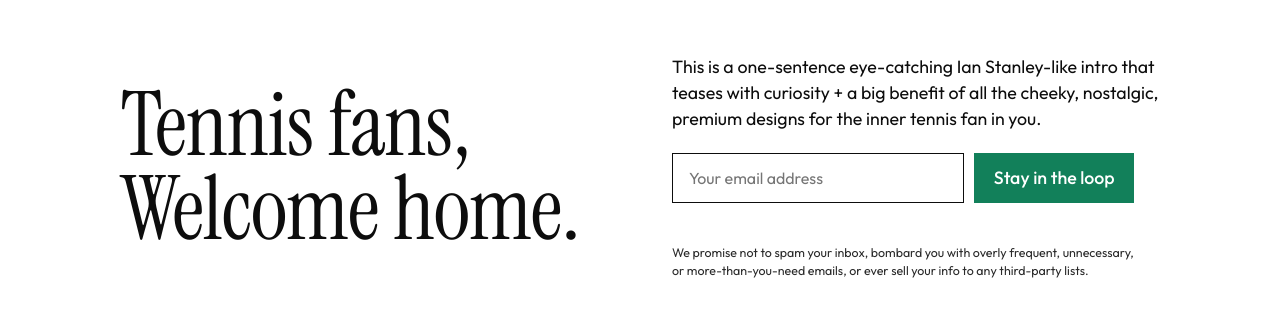
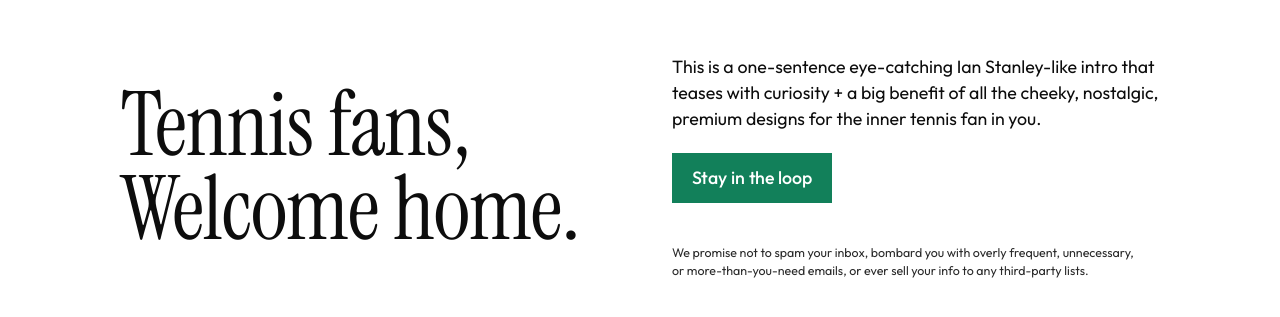
Before and after one commit to erikerosner/smashing-apparel-site, a plain HTML site: page index.html in a window 1280 px wide. Shown: the part 233-550 px from the top of the page. Drawn offline with Linux system fonts and the light colour scheme.

Commit message:
Reveal email form from Stay in the loop button; add Osmo character stagger buttons
Co-Authored-By: Claude Opus 5.5 <noreply@anthropic.com>

```diff
--- a/index.html
+++ b/index.html
@@ -11,6 +11,9 @@
   <meta property="og:url" content="https://smashingapparel.com/">
   <meta property="og:title" content="Smashing Apparel — Tennis fans, welcome home.">
   <meta property="og:description" content="Cheeky, nostalgic, premium designs for the inner tennis fan in you.">
+
+  <!-- Lets CSS hide the form behind the button only when JS is running -->
+  <script>document.documentElement.classList.add('js');</script>
 
   <link rel="preconnect" href="https://fonts.googleapis.com">
   <link rel="preconnect" href="https://fonts.gstatic.com" crossorigin>
@@ -56,6 +59,61 @@
       }
     }
 
+    /* ------------------------- Button with CSS Character Stagger by Osmo [https://osmo.supply/] ------------------------- */
+
+    .btn-animate-chars {
+      color: #131313;
+      cursor: pointer;
+      border-radius: .25em;
+      flex-grow: 1;
+      justify-content: center;
+      align-items: center;
+      max-width: 12em;
+      padding: 1em;
+      font-size: 1em;
+      line-height: 1;
+      text-decoration: none;
+      display: flex;
+      position: relative;
+    }
+
+    .btn-animate-chars__text {
+      white-space: nowrap;
+      line-height: 1.3;
+    }
+
+    /* Characters */
+    .btn-animate-chars [data-button-animate-chars] {
+      overflow: hidden;
+      position: relative;
+      display: inline-block;
+    }
+
+    .btn-animate-chars [data-button-animate-chars] span {
+      display: inline-block;
+      position: relative;
+      text-shadow: 0px 1.3em currentColor;
+      transform: translateY(0em) rotate(0.001deg);
+      transition: transform 0.6s cubic-bezier(0.625, 0.05, 0, 1);
+    }
+
+    .btn-animate-chars:hover [data-button-animate-chars] span {
+      transform: translateY(-1.3em) rotate(0.001deg);
+    }
+
+    /* Background */
+    .btn-animate-chars__bg {
+      background-color: #efeeec;
+      border-radius: .25em;
+      position: absolute;
+      inset: 0;
+      transition: inset 0.6s cubic-bezier(0.625, 0.05, 0, 1);
+    }
+
+    .btn-animate-chars:hover .btn-animate-chars__bg {
+      inset: 0.125em;
+    }
+
     /* ------------------------- Page styles -------------------------
        All sizes are in em, based on the 16px body size at the 1440px
        Figma frame. Font sizes are only set on elements that sit directly
@@ -68,6 +126,7 @@
       --green-dark: #0c6646;
       --muted: #2b2b2b;
       --error: #b42318;
+      --ease: cubic-bezier(0.625, 0.05, 0, 1); /* same curve as the Osmo button */
 
       --font-display: "Instrument Serif", "Times New Roman", serif;
       --font-body: "Outfit", system-ui, -apple-system, sans-serif;
@@ -118,16 +177,70 @@
       line-height: 1.45;
     }
 
-    /* ---- Signup form ---- */
+    /* ---- Osmo button, brand version ----
+       Green fill, white text, square corners, 56px tall at 1440 to match the comp. */
+    .btn-animate-chars {
+      flex-grow: 0;
+      max-width: none;
+      padding: 0.75em 1.1em;  /* 15px 22px -> 56px tall */
+      font-family: inherit;
+      font-size: 1.25em;      /* 20px */
+      font-weight: 500;
+      color: #fff;
+      background: none;
+      border: 0;
+      border-radius: 0;
+    }
+    .btn-animate-chars__bg {
+      background-color: var(--green);
+      border-radius: 0;
+    }
+    .btn-animate-chars:focus-visible { outline: 3px solid var(--ink); outline-offset: 2px; }
+    .btn-animate-chars[disabled] { opacity: 0.6; cursor: progress; }
+
+    /* ---- Signup: button first, form revealed on click ----
+       The button and the form share one grid cell. Opening fades the button
+       out and wipes the form in from the left. */
+    .signup-wrap {
+      display: grid;
+      max-width: 32.5em;      /* 520px */
+    }
+    .signup-wrap > * { grid-area: 1 / 1; }
+
+    .signup-open {
+      justify-self: start;
+      transition: opacity 0.3s ease, visibility 0s linear 0s;
+    }
+
     .signup {
       display: flex;
-      flex-wrap: wrap;
       gap: 0.75em;            /* 12px */
-      max-width: 32.5em;      /* 520px */
+      width: 100%;
+    }
+
+    .js .signup {
+      visibility: hidden;
+      opacity: 0;
+      clip-path: inset(0 100% 0 0);
+      transition: clip-path 0.6s var(--ease), opacity 0.3s ease, visibility 0s linear 0.6s;
+    }
+
+    .signup-wrap.is-open .signup-open {
+      visibility: hidden;
+      opacity: 0;
+      pointer-events: none;
+      transition: opacity 0.2s ease, visibility 0s linear 0.2s;
+    }
+
+    .js .signup-wrap.is-open .signup {
+      visibility: visible;
+      opacity: 1;
+      clip-path: inset(0 0 0 0);
+      transition: clip-path 0.6s var(--ease), opacity 0.3s ease, visibility 0s;
     }
 
     .signup input[type="email"] {
-      flex: 1 1 13.333em;     /* 240px */
+      flex: 1 1 auto;
       min-width: 0;
       height: 3.111em;        /* 56px */
       padding: 0 1em;         /* 18px */
@@ -145,24 +258,7 @@
       box-shadow: 0 0 0 3px color-mix(in srgb, var(--green) 25%, transparent);
     }
 
-    .signup button {
-      flex: 0 0 auto;
-      height: 2.8em;          /* 56px */
-      padding: 0 1.1em;       /* 22px */
-      font-family: inherit;
-      font-size: 1.25em;      /* 20px */
-      font-weight: 500;
-      color: #fff;
-      background: var(--green);
-      border: 0;
-      border-radius: 0;
-      cursor: pointer;
-      transition: background-color 0.15s ease;
-    }
-
-    .signup button:hover { background: var(--green-dark); }
-    .signup button:focus-visible { outline: 3px solid var(--ink); outline-offset: 2px; }
-    .signup button[disabled] { opacity: 0.6; cursor: progress; }
+    .signup .btn-animate-chars { flex: 0 0 auto; }
 
     .status {
       min-height: 1.4em;
@@ -214,7 +310,6 @@
       main { padding: 4.5em 1em 3em; }  /* 16px side gutter at 390 */
       h1 { font-size: 3.5em; }          /* 56px at 390 */
       .intro { font-size: 1.125em; }    /* 18px at 390 */
-      .signup button { flex: 1 1 100%; }
       .success { font-size: 1.75em; }
     }
   </style>
@@ -230,15 +325,27 @@
           + a big benefit of all the cheeky, nostalgic, premium designs for the inner tennis fan in you.
         </p>
 
-        <!-- Kit (ConvertKit) form 10242336. Posts directly to Kit; JS below handles it inline. -->
+        <div class="signup-wrap" id="signup-wrap">
+          <!-- Step 1: the only thing showing by default -->
+          <button type="button" class="btn-animate-chars signup-open" id="signup-open"
+                  aria-label="Stay in the loop" aria-expanded="false" aria-controls="signup">
+            <span class="btn-animate-chars__bg"></span>
+            <span data-button-animate-chars="" class="btn-animate-chars__text">Stay in the loop</span>
+          </button>
+
+          <!-- Step 2: revealed on click. Kit (ConvertKit) form 10242336. -->
           <form class="signup" id="signup"
                 action="https://app.kit.com/forms/10242336/subscriptions"
                 method="post" novalidate>
             <label class="visually-hidden" for="email">Email address</label>
             <input id="email" name="email_address" type="email" autocomplete="email"
                    placeholder="Your email address" required>
-          <button type="submit">Stay in the loop</button>
+            <button type="submit" class="btn-animate-chars" aria-label="Sign up">
+              <span class="btn-animate-chars__bg"></span>
+              <span data-button-animate-chars="" class="btn-animate-chars__text">Sign up</span>
+            </button>
           </form>
+        </div>
         <p class="status" id="status" role="status" aria-live="polite"></p>
 
         <p class="fineprint">
@@ -250,11 +357,49 @@
   </main>
 
   <script>
+    /* ------------------------- Button with CSS Character Stagger by Osmo ------------------------- */
+    function initButtonCharacterStagger() {
+      const offsetIncrement = 0.01; // Transition offset increment in seconds
+      const buttons = document.querySelectorAll('[data-button-animate-chars]');
+
+      buttons.forEach(button => {
+        const text = button.textContent; // Get the button's text content
+        button.innerHTML = ''; // Clear the original content
+
+        [...text].forEach((char, index) => {
+          const span = document.createElement('span');
+          span.textContent = char;
+          span.style.transitionDelay = `${index * offsetIncrement}s`;
+
+          // Handle spaces explicitly
+          if (char === ' ') {
+            span.style.whiteSpace = 'pre'; // Preserve space width
+          }
+
+          button.appendChild(span);
+        });
+      });
+    }
+
+    // Initialize Button Character Stagger Animation
+    document.addEventListener('DOMContentLoaded', () => {
+      initButtonCharacterStagger();
+    });
+
+    /* ------------------------- Signup: reveal + submit to Kit ------------------------- */
     (function () {
+      var wrap = document.getElementById('signup-wrap');
+      var openBtn = document.getElementById('signup-open');
       var form = document.getElementById('signup');
       var status = document.getElementById('status');
       var input = document.getElementById('email');
-      var button = form.querySelector('button');
+      var button = form.querySelector('button[type="submit"]');
+
+      openBtn.addEventListener('click', function () {
+        wrap.classList.add('is-open');
+        openBtn.setAttribute('aria-expanded', 'true');
+        input.focus({ preventScroll: true });
+      });
 
       function setStatus(msg, isError) {
         status.textContent = msg;
@@ -286,7 +431,7 @@
             });
           })
           .then(function () {
-            form.outerHTML = '<p class="success">You’re in. Check your inbox to confirm.</p>';
+            wrap.outerHTML = '<p class="success">You’re in. Check your inbox to confirm.</p>';
             setStatus('');
           })
           .catch(function (err) {
```
Lines whose indentation alone changed are shown as unchanged.
